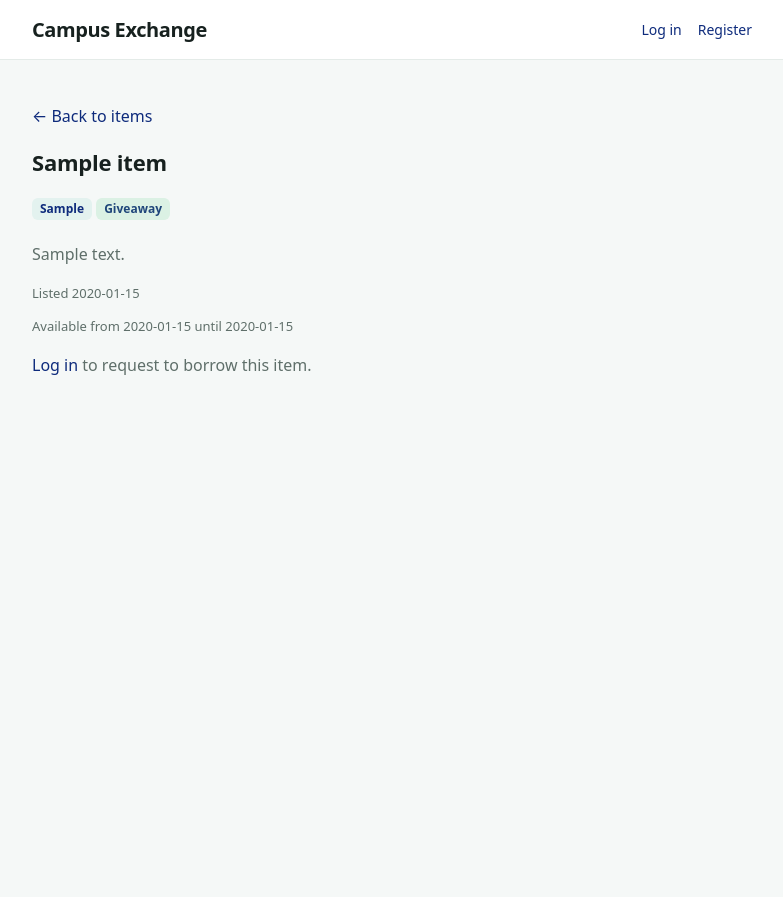
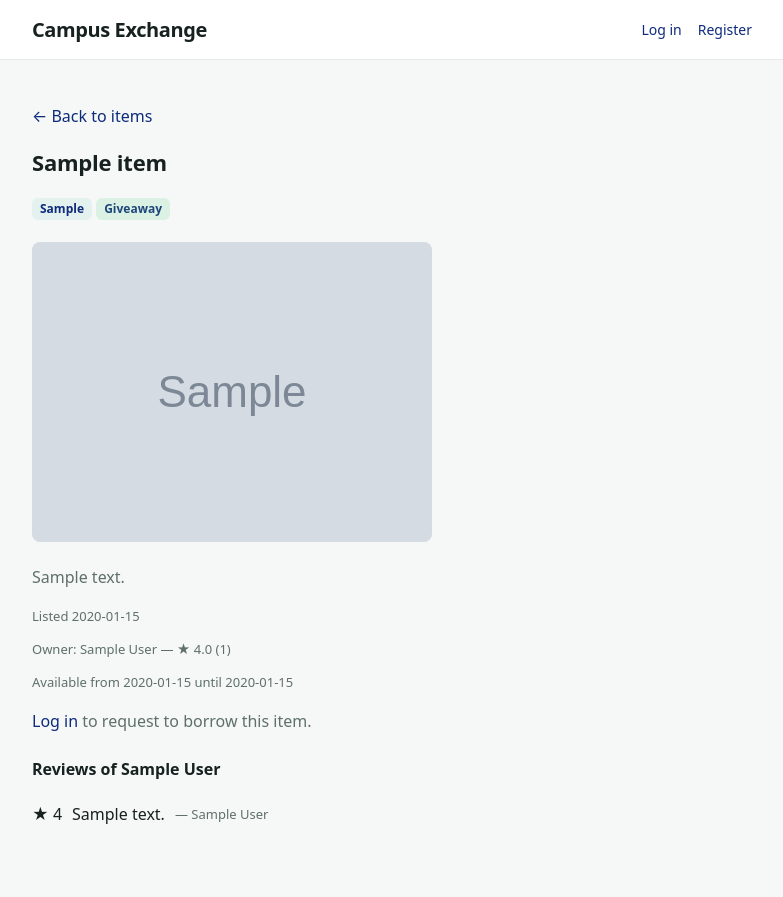
Before and after one commit to MohamedK040/campus-exchange, a Flask app: page /items/1 in a window 1280 px wide. Shown: the whole page, without its empty margins (248-1031 px from the left). Before the commit the page ends 375 px from the top, so only its background shows below. Run offline with Flask 3, Linux system fonts and the light colour scheme; tables that the repository leaves empty hold one stand-in row (values such as "Sample post"); grey boxes marked "Sample" are stand-in pictures.

Commit message:
Add item photos and targeted request/decision notifications

```diff
--- a/app.py
+++ b/app.py
@@ -7,11 +7,14 @@ import random
 from flask_mail import Mail, Message
 from dotenv import load_dotenv
 from datetime import datetime
+from werkzeug.utils import secure_filename
 
 load_dotenv()
 
 app = Flask(__name__)
 basedir = os.path.abspath(os.path.dirname(__file__))
+app.config["UPLOAD_FOLDER"] = os.path.join(basedir, "static", "uploads")
+os.makedirs(app.config["UPLOAD_FOLDER"], exist_ok=True)
 app.config["SQLALCHEMY_DATABASE_URI"] = "sqlite:///" + os.path.join(basedir, "campus_exchange.db")
 app.config["SECRET_KEY"] = "change-this-to-something-secret"
 
@@ -56,6 +59,7 @@ class Item(db.Model):
     created_at = db.Column(db.DateTime, default=datetime.utcnow)
     available_from = db.Column(db.Date)
     available_until = db.Column(db.Date)
+    image_filename = db.Column(db.String(255))
 
 class Request(db.Model):
     id = db.Column(db.Integer, primary_key=True)
@@ -69,6 +73,18 @@ class Notification(db.Model):
     id = db.Column(db.Integer, primary_key=True)
     message = db.Column(db.String(255), nullable=False)
     created_at = db.Column(db.DateTime, default=datetime.utcnow)
+    user_id = db.Column(db.Integer, db.ForeignKey("user.id"))
+
+class Review(db.Model):
+    id = db.Column(db.Integer, primary_key=True)
+    rating = db.Column(db.Integer, nullable=False)
+    comment = db.Column(db.Text)
+    author_id = db.Column(db.Integer, db.ForeignKey("user.id"), nullable=False)
+    target_id = db.Column(db.Integer, db.ForeignKey("user.id"), nullable=False)
+    request_id = db.Column(db.Integer, db.ForeignKey("request.id"), nullable=False)
+    created_at = db.Column(db.DateTime, default=datetime.utcnow)
+    author = db.relationship("User", foreign_keys=[author_id])
+    target = db.relationship("User", foreign_keys=[target_id])
 
 def send_reset_email(to_email, code):
     msg = Message("Campus Exchange password reset code",
@@ -204,6 +220,14 @@ def new_item():
             return render_template("new_item.html", error="'Available until' can't be in the past.")
         if available_from and available_until and available_until < available_from:
             return render_template("new_item.html", error="'Available until' can't be before 'Available from'.")
+
+        image_filename = None
+        file = request.files.get("image")
+        if file and file.filename:
+            filename = secure_filename(file.filename)
+            image_filename = str(random.randint(10000, 99999)) + "_" + filename
+            file.save(os.path.join(app.config["UPLOAD_FOLDER"], image_filename))
+
         item = Item(
             title=request.form["title"],
             description=request.form["description"],
@@ -212,6 +236,7 @@ def new_item():
             is_giveaway=bool(request.form.get("is_giveaway")),
             available_from=available_from,
             available_until=available_until,
+            image_filename=image_filename,
         )
         db.session.add(item)
         db.session.commit()
@@ -265,13 +290,20 @@ def my_loans():
 @app.route("/notifications")
 @login_required
 def notifications():
-    notes = Notification.query.order_by(Notification.created_at.desc()).all()
+    notes = Notification.query.filter(
+        (Notification.user_id == current_user.id) | (Notification.user_id == None)
+    ).order_by(Notification.created_at.desc()).all()
     return render_template("notifications.html", notes=notes)
 
 @app.route("/items/<int:item_id>")
 def item_detail(item_id):
     item = Item.query.get_or_404(item_id)
-    return render_template("item_detail.html", item=item)
+    reviews = Review.query.filter_by(target_id=item.owner_id).order_by(Review.created_at.desc()).all()
+    if reviews:
+        avg_rating = round(sum(r.rating for r in reviews) / len(reviews), 1)
+    else:
+        avg_rating = None
+    return render_template("item_detail.html", item=item, reviews=reviews, avg_rating=avg_rating)
 
 @app.route("/items/<int:item_id>/request", methods=["POST"])
 @login_required
@@ -279,6 +311,9 @@ def request_item(item_id):
     item = Item.query.get_or_404(item_id)
     borrow = Request(item_id=item.id, requester_id=current_user.id)
     db.session.add(borrow)
+    db.session.commit()
+    note = Notification(message=current_user.name + " requested to borrow " + item.title, user_id=item.owner_id)
+    db.session.add(note)
     db.session.commit()
     return redirect(url_for("item_detail", item_id=item.id))
 
@@ -308,9 +343,11 @@ def accept_request(request_id):
     for other in others:
         other.status = "rejected"
 
+    note = Notification(message="Your request for " + borrow.item.title + " was accepted.", user_id=borrow.requester_id)
+    db.session.add(note)
+
     db.session.commit()
     return redirect(url_for("item_detail", item_id=borrow.item_id))
-
 
 @app.route("/requests/<int:request_id>/reject", methods=["POST"])
 @login_required
@@ -319,6 +356,8 @@ def reject_request(request_id):
     if borrow.item.owner_id != current_user.id:
         abort(403)
     borrow.status = "rejected"
+    note = Notification(message="Your request for " + borrow.item.title + " was rejected.", user_id=borrow.requester_id)
+    db.session.add(note)
     db.session.commit()
     return redirect(url_for("item_detail", item_id=borrow.item_id))
 
@@ -340,6 +379,28 @@ def recall_request(request_id):
     if current_user.id != borrow.item.owner_id:
         abort(403)
     borrow.status = "returned"
+    db.session.commit()
+    return redirect(url_for("item_detail", item_id=borrow.item_id))
+
+@app.route("/requests/<int:request_id>/review", methods=["POST"])
+@login_required
+def leave_review(request_id):
+    borrow = Request.query.get_or_404(request_id)
+    if borrow.requester_id != current_user.id:
+        abort(403)
+    if borrow.status != "returned":
+        abort(403)
+    existing = Review.query.filter_by(request_id=borrow.id, author_id=current_user.id).first()
+    if existing:
+        return redirect(url_for("item_detail", item_id=borrow.item_id))
+    review = Review(
+        rating=int(request.form["rating"]),
+        comment=request.form.get("comment", ""),
+        author_id=current_user.id,
+        target_id=borrow.item.owner_id,
+        request_id=borrow.id,
+    )
+    db.session.add(review)
     db.session.commit()
     return redirect(url_for("item_detail", item_id=borrow.item_id))
 
--- a/templates/index.html
+++ b/templates/index.html
@@ -13,6 +13,9 @@
             <li class="card">
             {% if item.category %}<span class="cat">{{ item.category }}</span>{% endif %}
             {% if item.is_giveaway %}<span class="cat" style="background:#dbf1e4;color:#1f467a">Giveaway</span>{% endif %}
+            {% if item.image_filename %}
+                <img src="{{ url_for('static', filename='uploads/' + item.image_filename) }}" alt="{{ item.title }}" style="width:100%;height:140px;object-fit:cover;border-radius:8px">
+            {% endif %}
             <h3><a href="{{ url_for('item_detail', item_id=item.id) }}">{{ item.title }}</a></h3>
             {% if item.description %}<p>{{ item.description }}</p>{% endif %}
             <p class="muted" style="font-size:13px">Listed {{ item.created_at.strftime("%Y-%m-%d") }}</p>
--- a/templates/item_detail.html
+++ b/templates/item_detail.html
@@ -4,8 +4,12 @@
     <h2>{{ item.title }}</h2>
     {% if item.category %}<span class="cat">{{ item.category }}</span>{% endif %}
     {% if item.is_giveaway %}<span class="cat" style="background:#dbf1e4;color:#1f467a">Giveaway</span>{% endif %}
+    {% if item.image_filename %}
+        <p><img src="{{ url_for('static', filename='uploads/' + item.image_filename) }}" alt="{{ item.title }}" style="max-width:100%;border-radius:8px"></p>
+    {% endif %}
     {% if item.description %}<p class="muted">{{ item.description }}</p>{% endif %}
     <p class="muted" style="font-size:13px">Listed {{ item.created_at.strftime("%Y-%m-%d") }}</p>
+    <p class="muted" style="font-size:13px">Owner: {{ item.owner.name }}{% if avg_rating %} — ★ {{ avg_rating }} ({{ reviews|length }}){% endif %}</p>
     {% if item.available_from or item.available_until %}
     <p class="muted" style="font-size:13px">Available
         {% if item.available_from %}from {{ item.available_from.strftime("%Y-%m-%d") }}{% endif %}
@@ -73,9 +77,24 @@
             {# Inloggad, men inte ägaren #}
             <h3>Request to borrow</h3>
             {% set my_req = item.requests|selectattr("requester_id", "equalto", current_user.id)|first %}
-            {% if my_req %}
+                        {% if my_req %}
                 <p class="muted">You've already requested this item —
                     <span class="badge {{ my_req.status }}">{{ my_req.status }}</span></p>
+                {% if my_req.status == "returned" %}
+                    <h3>Leave a review</h3>
+                    <form method="post" action="{{ url_for('leave_review', request_id=my_req.id) }}">
+                        <p><label>Rating<br>
+                            <select name="rating">
+                                <option value="5">5 - Excellent</option>
+                                <option value="4">4 - Good</option>
+                                <option value="3">3 - Okay</option>
+                                <option value="2">2 - Poor</option>
+                                <option value="1">1 - Bad</option>
+                            </select></label></p>
+                        <p><label>Comment<br><textarea name="comment"></textarea></label></p>
+                        <p><button type="submit">Submit review</button></p>
+                    </form>
+                {% endif %}
             {% else %}
                 <form method="post" action="{{ url_for('request_item', item_id=item.id) }}">
                     <button type="submit">Send request</button>
@@ -86,4 +105,15 @@
         {# Inte inloggad #}
         <p class="muted"><a href="{{ url_for('login') }}">Log in</a> to request to borrow this item.</p>
     {% endif %}
+
+    {% if reviews %}
+        <h3>Reviews of {{ item.owner.name }}</h3>
+        {% for rev in reviews %}
+            <div class="req-row">
+                <span>★ {{ rev.rating }}</span>
+                {% if rev.comment %}<span>{{ rev.comment }}</span>{% endif %}
+                <span class="muted" style="font-size:13px">— {{ rev.author.name }}</span>
+            </div>
+        {% endfor %}
+    {% endif %}
 {% endblock %}
--- a/templates/new_item.html
+++ b/templates/new_item.html
@@ -2,10 +2,11 @@
 {% block content %}
     <h2>Add an item</h2>
     {% if error %}<p style="color:#c1443a">{{ error }}</p>{% endif %}
-    <form method="post">
+    <form method="post" enctype="multipart/form-data">
         <p><label>Title <span class="req">*</span><br><input type="text" name="title" required></label></p>
         <p><label>Category<br><input type="text" name="category"></label></p>
         <p><label>Description<br><textarea name="description"></textarea></label></p>
+        <p><label>Photo<br><input type="file" name="image" accept="image/*"></label></p>
         <p><label><span class="lbl">Available from</span><input type="date" name="available_from"></label></p>
         <p><label><span class="lbl">Available until</span><input type="date" name="available_until"></label></p>
         <label style="display:flex;align-items:center;gap:8px;font-weight:600">
```
